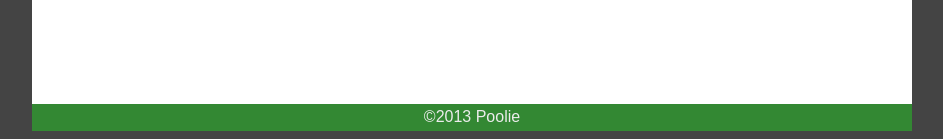
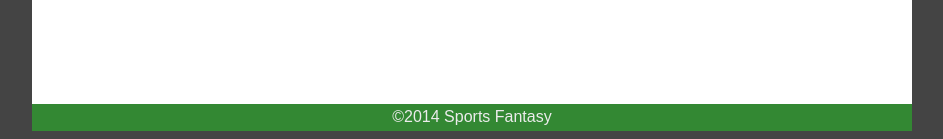
Before and after one commit to tsyip88/nflsportsfantasy, a Django app: page /matchups/1/matchup in a window 1280 px wide. Shown: the part 942-1081 px from the top of the page, without its empty margins (168-1111 px from the left). Run offline with Django 3.2, Linux system fonts and the light colour scheme; data comes from the database, SQL or seed files in the repository.

Commit message:
Updating name to be sports fantasy

```diff
--- a/poolie/templates/base.html
+++ b/poolie/templates/base.html
@@ -3,7 +3,7 @@
 <head>
 	{% load static from staticfiles %}
 	<link rel="stylesheet" href="{% static "base.css" %}">
-	<title>{% block title %}Poolie{% endblock %}</title>
+	<title>{% block title %}Sports Fantasy{% endblock %}</title>
 </head>
 
 <body>
@@ -35,7 +35,7 @@
 		</div>
 
 		<div id="footer">
-			{% block footer %}©2013 Poolie{% endblock%}
+			{% block footer %}©2014 Sports Fantasy{% endblock%}
 		</div>
 	</div>
 </body>
```
